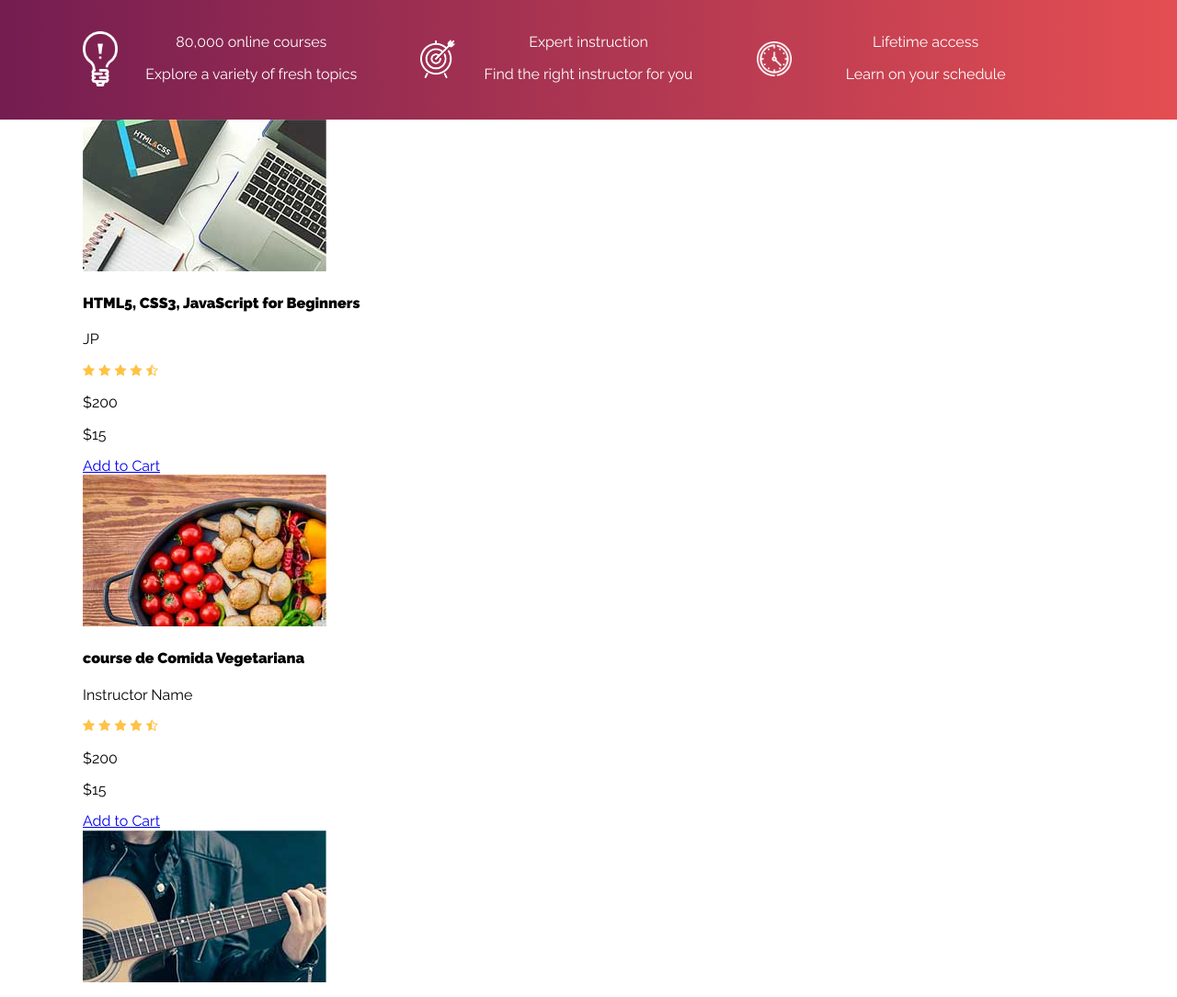
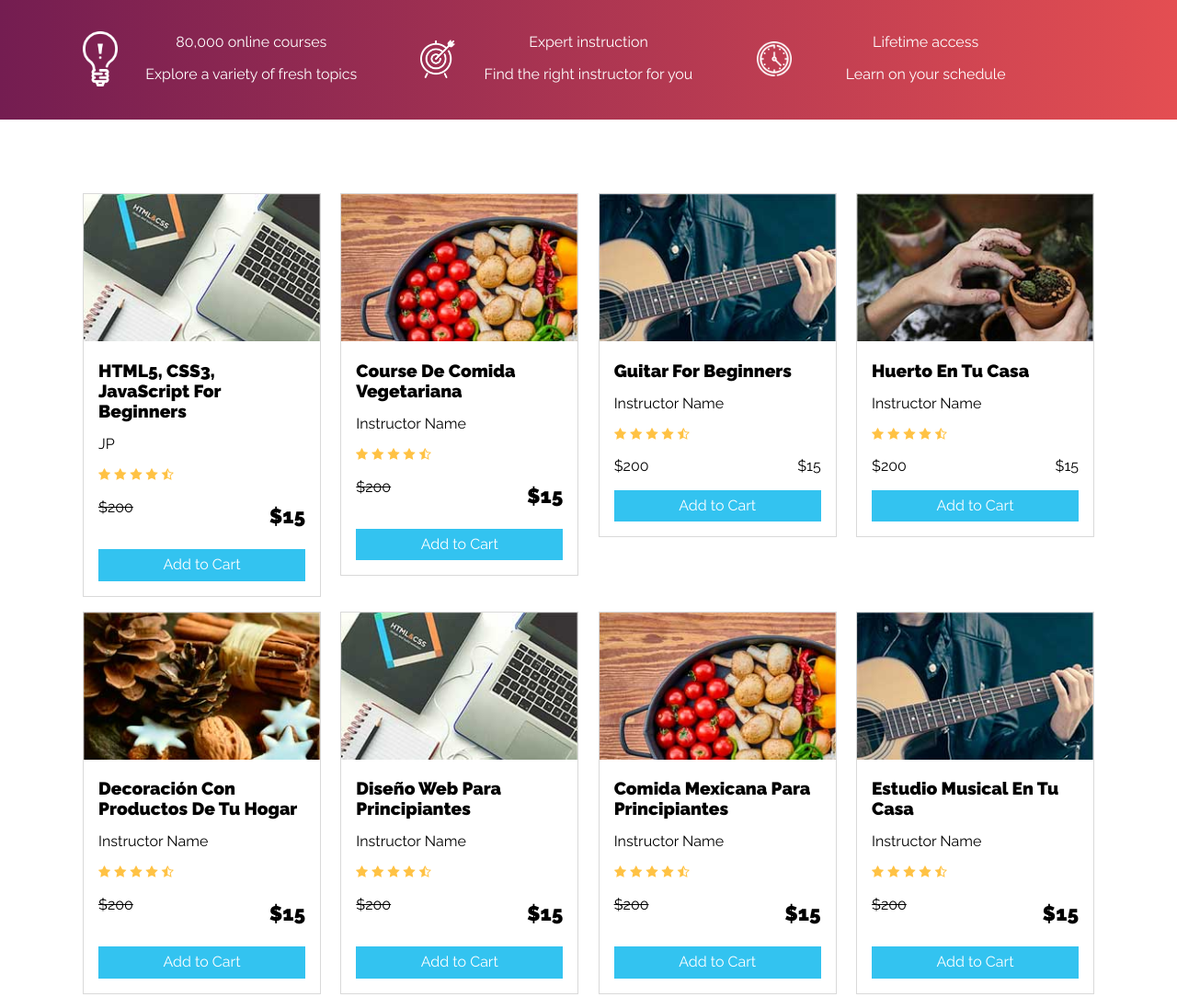
Before and after one commit to tod619/udemy2, a plain HTML site: page index.html in a window 1280 px wide. Shown: the part 460-1544 px from the top of the page at 92% size. Drawn offline with nearby package versions, Linux system fonts and the light colour scheme.

Commit message:
add style to course section in style.scss file

```diff
--- a/style.scss
+++ b/style.scss
@@ -14,6 +14,10 @@ html {
 
 body {
     font-family: $mainFont;
+}
+
+img {
+    max-width: 100%;
 }
 
 .container {
@@ -133,3 +137,56 @@ body {
         }
     }
 }
+
+.course-list {
+    display: flex;
+    flex-wrap: wrap;
+    justify-content: space-between;
+    align-items: flex-start;
+    margin-top: 5rem;
+
+    .course {
+        flex: 0 0 calc(50% - 1rem);
+        background-color: $white;
+        margin-bottom: 1rem;
+        border: 1px solid darken($gray,10%);
+
+        @include tablet {
+            flex: 0 0 calc(33.33% - 1rem);
+        }
+
+        @include desktop {
+            flex: 0 0 calc(25% - 1rem);
+        }
+
+        &-info {
+            padding: 1rem;
+
+            h4 {
+                margin: 0;
+                font-size: 1.2rem;
+                text-transform: capitalize;
+            }
+
+            .price {
+                display: flex;
+                justify-content: space-between;
+
+                .regular {
+                    text-decoration: line-through;
+                }
+
+                .offer {
+                    font-size: 1.4rem;
+                    font-weight: 700;
+                }
+            }
+
+            .button {
+                @include button($primary);
+            }
+        }
+
+
+    }
+}
```
Also changed, not shown: style.css, 1 other file.
